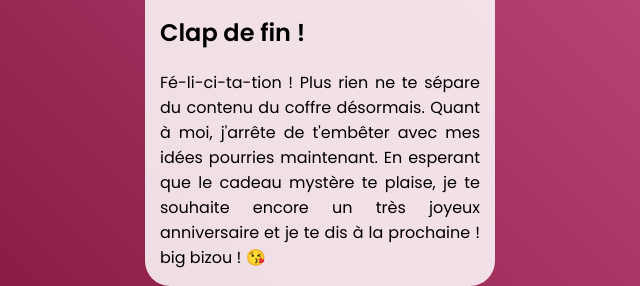
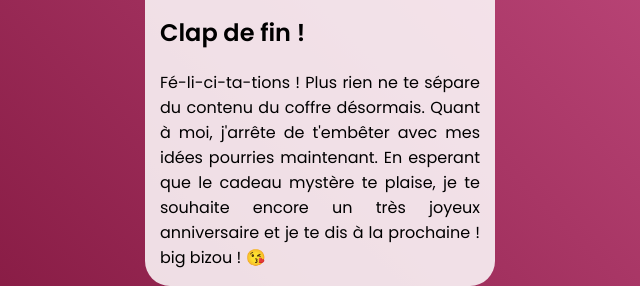
Before and after one commit to maximeconceicao/birthday.exe, a plain HTML site: page index.html in a window 1280 px wide. Shown: the part 3912-4198 px from the top of the page, 320-960 px from the left. Drawn offline with Linux system fonts and the light colour scheme.

Commit message:
Update index.html

```diff
--- a/index.html
+++ b/index.html
@@ -188,7 +188,7 @@
 
                                             <div class="clap">
                                                 <h2>Clap de fin !</h2>
-                                                <p> Fé-li-ci-ta-tion ! Plus rien
+                                                <p> Fé-li-ci-ta-tions ! Plus rien
                                                     ne te sépare du contenu du
                                                     coffre désormais.
                                                     Quant à moi, j'arrête de t'embêter avec
```
